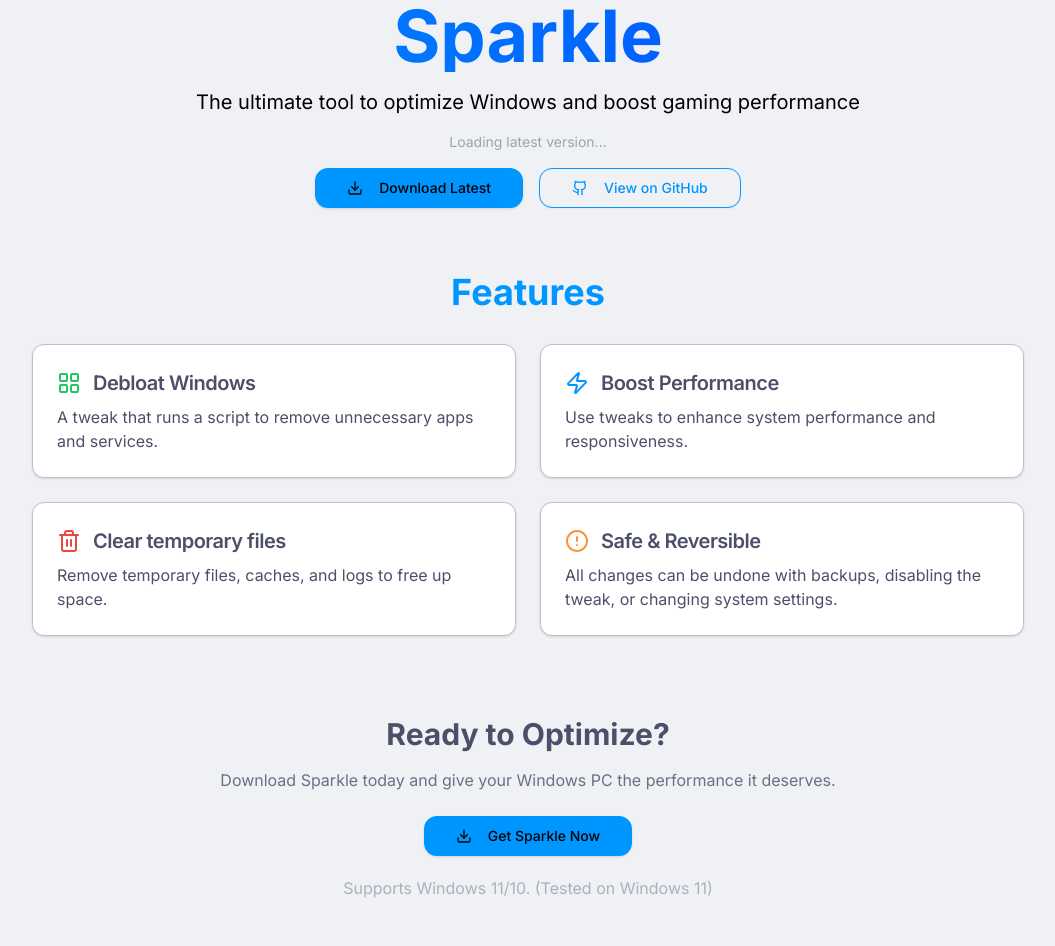
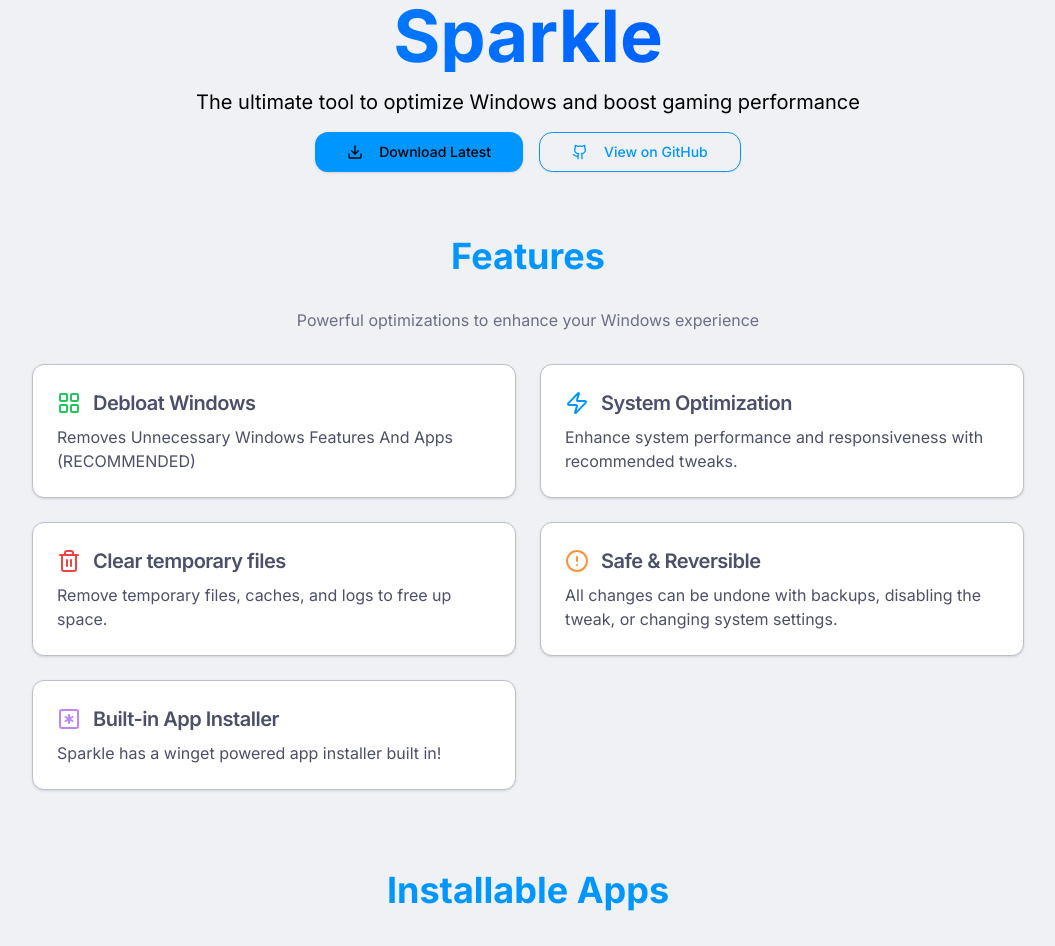
Before and after one commit to Parcoil/site, a Next.js app: page /sparkle in a window 1280 px wide. Shown: the part 220-1166 px from the top of the page, without its empty margins (112-1167 px from the left). Built offline with nearby package versions, Linux system fonts and the light colour scheme; no server answers.

Commit message:
feat: added apps marquee on the sparkle page

```diff
--- a/src/app/globals.css
+++ b/src/app/globals.css
@@ -104,6 +104,26 @@
   --shadow-xl: 0px 4px 6px 0px hsl(240 30% 25% / 0.12),
     0px 8px 10px -1px hsl(240 30% 25% / 0.12);
   --shadow-2xl: 0px 4px 6px 0px hsl(240 30% 25% / 0.3);
+}
+@keyframes scroll-marquee {
+  0% {
+    transform: translateX(1%);
+  }
+  100% {
+    transform: translateX(-50%);
+  }
+}
+
+.marquee-container {
+  overflow: hidden;
+  position: relative;
+}
+
+.marquee-track {
+  display: flex;
+  gap: 1.5rem;
+  animation: scroll-marquee 20s linear infinite;
+  will-change: transform;
 }
 
 /* @layer base {
--- a/src/components/pages/sparkle/sparkle.jsx
+++ b/src/components/pages/sparkle/sparkle.jsx
@@ -11,7 +11,9 @@
   Trash2,
   Zap,
   LayoutGrid,
+  Globe,
 } from "lucide-react";
+import { AsteriskSquare } from "lucide-react";
 
 async function getLatestRelease() {
   try {
@@ -44,27 +46,22 @@
   const [version, setVersion] = useState(null);
   const [downloadUrl, setDownloadUrl] = useState("");
   const [downloadName, setDownloadName] = useState(null);
-
-  useEffect(() => {
-    getLatestRelease().then((data) => {
-      setVersion(data.version);
-      setDownloadUrl(data.downloadUrl);
-      setDownloadName(data.downloadName);
-    });
-  }, []);
+  const [apps, setApps] = useState([]);
 
   const features = [
     {
       icon: <LayoutGrid className="text-green-500" />,
       title: "Debloat Windows",
       description:
-        "A tweak that runs a script to remove unnecessary apps and services.",
+        "Removes Unnecessary Windows Features And Apps (RECOMMENDED)",
+      categories: ["Performance", "Privacy"],
     },
     {
       icon: <Zap className="text-[#0096ff]" />,
-      title: "Boost Performance",
+      title: "System Optimization",
       description:
-        "Use tweaks to enhance system performance and responsiveness.",
+        "Enhance system performance and responsiveness with recommended tweaks.",
+      categories: ["Performance"],
     },
     {
       icon: <Trash2 className="text-red-500" />,
@@ -77,7 +74,26 @@
       description:
         "All changes can be undone with backups, disabling the tweak, or changing system settings.",
     },
+    {
+      icon: <AsteriskSquare className="text-purple-400" />,
+      title: "Built-in App Installer",
+      description: "Sparkle has a winget powered app installer built in!",
+    },
   ];
+
+  useEffect(() => {
+    getLatestRelease().then((data) => {
+      setVersion(data.version);
+      setDownloadUrl(data.downloadUrl);
+      setDownloadName(data.downloadName);
+    });
+
+    fetch(
+      "https://raw.githubusercontent.com/Parcoil/Sparkle/refs/heads/v2/src/renderer/src/assets/apps.json"
+    )
+      .then((res) => res.json())
+      .then((data) => setApps(data.apps ?? []));
+  }, []);
 
   return (
     <div className="min-h-screen text-white">
@@ -93,23 +109,17 @@
             The ultimate tool to optimize Windows and boost gaming performance
           </p>
 
-          <div className="mb-4">
-            {version ? (
-              <p className="text-sm text-gray-300 mb-2">
+          {version && (
+            <p className="text-sm text-muted-foreground mb-2">
               Latest Version:{" "}
               <a href="https://github.com/Parcoil/Sparkle">
                 <strong className="text-[#0096ff]">{version}</strong>
               </a>
             </p>
-            ) : (
-              <p className="text-sm text-gray-400 mb-2">
-                Loading latest version...
-              </p>
           )}
-          </div>
 
           <div className="flex flex-wrap gap-4 justify-center mb-12">
-            {downloadUrl ? (
+            {downloadUrl && (
               <a
                 href={downloadUrl}
                 download={downloadName}
@@ -123,16 +133,7 @@
                   <Download className="mr-2 h-5 w-5" /> Download Latest
                 </Button>
               </a>
-            ) : (
-              <Button
-                size="lg"
-                disabled
-                className="bg-[#0096ff] hover:bg-blue-600"
-              >
-                <Download className="mr-2 h-5 w-5" /> Download Latest
-              </Button>
             )}
-
             <Link href="https://github.com/Parcoil/Sparkle">
               <Button
                 variant="outline"
@@ -149,11 +150,14 @@
           <h2 className="text-3xl md:text-4xl font-bold text-center text-[#0096ff] mb-8">
             Features
           </h2>
+          <p className="text-center text-muted-foreground mb-8">
+            Powerful optimizations to enhance your Windows experience
+          </p>
           <div className="grid grid-cols-1 md:grid-cols-2 gap-6">
             {features.map((feature, i) => (
               <Card
                 key={i}
-                className="hover:border-[#0096ff] transition-all duration-300"
+                className="hover:border-[#0096ff] transition-all duration-300 last:justify-center last:items-center   "
               >
                 <CardHeader className="pb-2">
                   <div className="flex items-center gap-3">
@@ -169,15 +173,60 @@
           </div>
         </div>
 
+        <div className="mb-20">
+          <h2 className="text-3xl md:text-4xl font-bold text-center text-[#0096ff] mb-8">
+            Installable Apps
+          </h2>
+          <p className="text-center text-muted-foreground mb-8">
+            Easily install popular apps with Sparkle
+          </p>
+          <div className="marquee-container relative overflow-hidden">
+            <div className="absolute left-0 top-0 bottom-0 w-20 bg-gradient-to-r from-white to-transparent dark:from-background z-10 pointer-events-none"></div>
+
+            <div className="absolute right-0 top-0 bottom-0 w-20 bg-gradient-to-l from-white to-transparent dark:from-background z-10 pointer-events-none"></div>
+            <div className="marquee-track">
+              {[...apps, ...apps]
+                .sort(() => Math.random() - 0.5)
+                .map((app, i) => (
+                  <Card
+                    key={i}
+                    className="w-[280px] shrink-0 hover:border-[#0096ff] transition-all duration-300"
+                  >
+                    <CardHeader className="pb-2">
+                      <div className="flex items-center gap-3">
+                        <img src={app.icon} alt="" className="w-8 h-8" />
+                        <CardTitle className="text-lg">{app.name}</CardTitle>
+                      </div>
+                    </CardHeader>
+                    <CardContent className="dark:text-gray-300 text-sm">
+                      <p>{app.info}</p>
+                      {app.link && (
+                        <a
+                          href={app.link}
+                          target="_blank"
+                          rel="noopener noreferrer"
+                          className="inline-flex items-center mt-2 text-blue-400 hover:underline"
+                        >
+                          <Globe className="w-4 h-4 mr-1" />
+                          Visit Site
+                        </a>
+                      )}
+                    </CardContent>
+                  </Card>
+                ))}
+            </div>
+          </div>
+        </div>
+
         <div className="text-center">
           <h2 className="text-3xl font-bold mb-4 text-foreground">
             Ready to Optimize?
           </h2>
-          <p className="mb-6 text-muted-foreground ">
+          <p className="mb-6 text-muted-foreground">
             Download Sparkle today and give your Windows PC the performance it
             deserves.
           </p>
-          {downloadUrl ? (
+          {downloadUrl && (
             <a
               href={downloadUrl}
               download={downloadName}
@@ -191,23 +240,19 @@
                 <Download className="mr-2 h-5 w-5" /> Get Sparkle Now
               </Button>
             </a>
-          ) : (
-            <Button size="lg" disabled>
-              <Download className="mr-2 h-5 w-5" /> Get Sparkle Now
-            </Button>
           )}
         </div>
-        <p className="text-muted-foreground/50 text-center mt-5">
-          Supports Windows 11/10. (Tested on Windows 11)
-        </p>
-      </div>
 
-      <p className="text-sm md:text-base text-orange-500 dark:text-orange-400 mb-8 font-medium text-center">
+        <p className="text-sm text-orange-400 mt-10 text-center font-medium">
           ⚠️ Currently in Beta - Please report any issues on{" "}
-        <a href="https://github.com/parcoil/sparkle" className="text-blue-500">
+          <a
+            href="https://github.com/parcoil/sparkle"
+            className="text-blue-500"
+          >
             GitHub
           </a>
         </p>
       </div>
+    </div>
   );
 }
```
Lines whose indentation alone changed are shown as unchanged.
